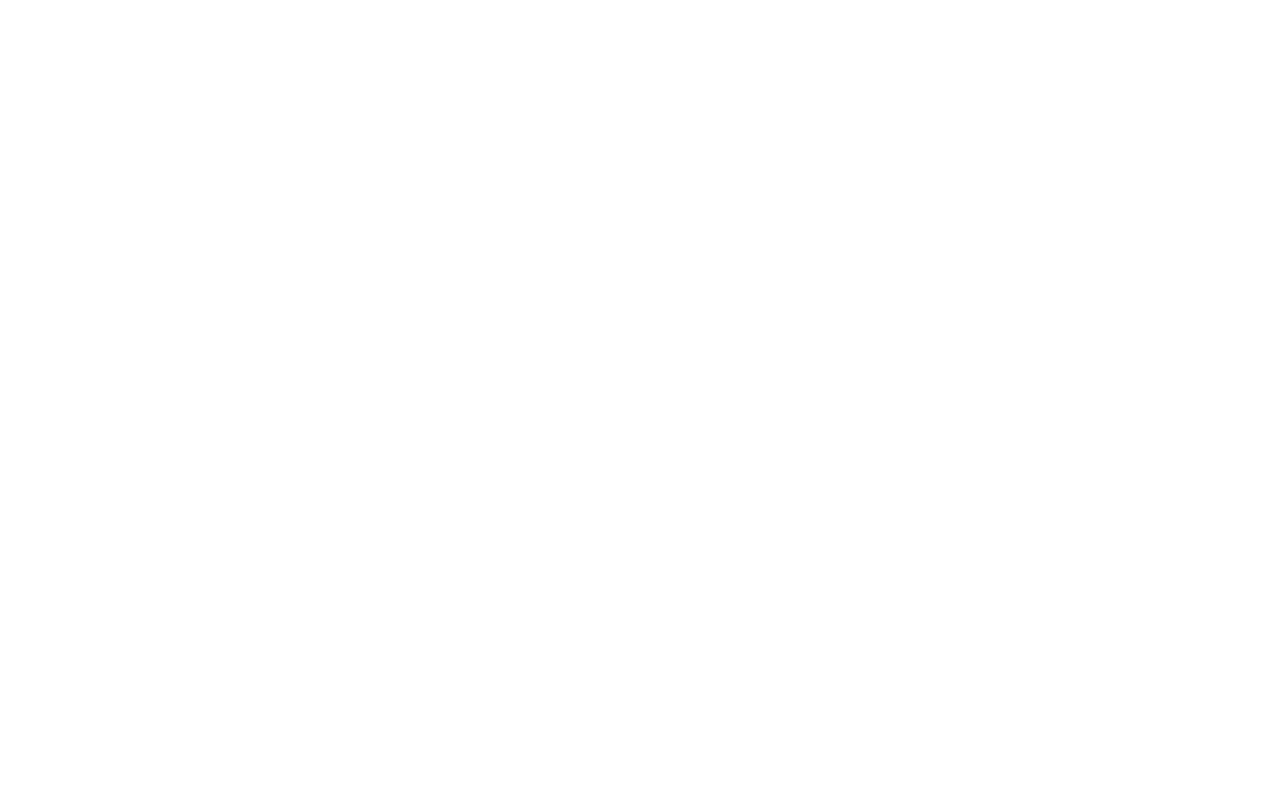
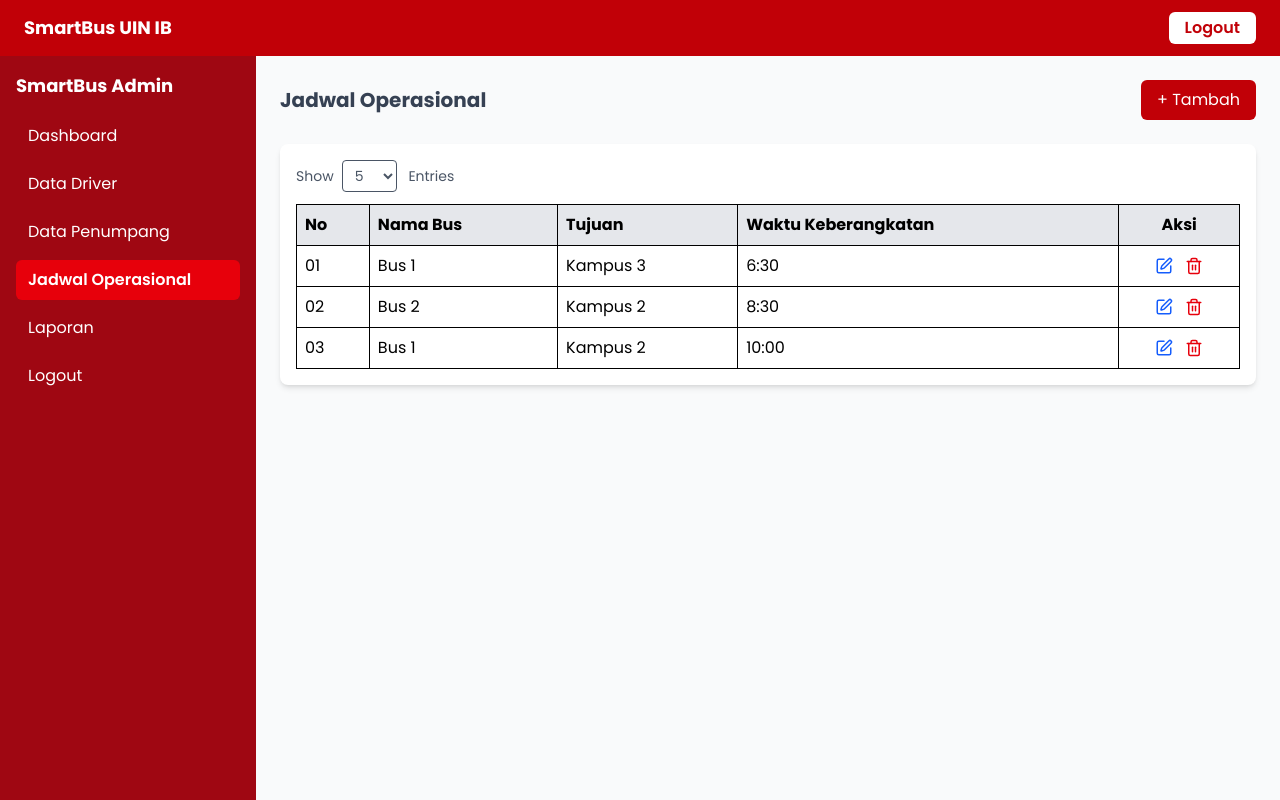
Before and after one commit to iniraply/smartbus-uinib, a React (Vite) app: page /admin/jadwal in a window 1280 px wide. Before the commit this address had no page. Built offline with nearby package versions, Linux system fonts and the light colour scheme.

Commit message:
feat(Admin): add Jadwal and Laporan menu

```diff
--- a/src/App.jsx
+++ b/src/App.jsx
@@ -5,6 +5,9 @@
 import LoginAdmin from "./pages/LoginAdmin";
 import AdminDashboard from "./pages/AdminDashboard";
 import AdminDataDriver from "./pages/AdminDataDriver";
+import AdminDataPenumpang from "./pages/AdminDataPenumpang";
+import AdminJadwal from "./pages/AdminJadwal";
+import AdminLaporan from "./pages/AdminLaporan";
 
 function App() {
   return (
@@ -16,6 +19,9 @@
         <Route path="/login/admin" element={<LoginAdmin />} />
         <Route path="/admin/dashboard" element={<AdminDashboard />} />
         <Route path="/admin/datadriver" element={<AdminDataDriver />} />
+        <Route path="/admin/datapenumpang" element={<AdminDataPenumpang />} />
+        <Route path="/admin/jadwal" element={<AdminJadwal />} />
+        <Route path="/admin/laporan" element={<AdminLaporan />} />
       </Routes>
     </Router>
   );
--- /dev/null
+++ b/src/pages/AdminJadwal.jsx
@@ -0,0 +1,114 @@
+// src/pages/AdminDataDriver.jsx
+import NavbarAdmin from "../components/NavbarAdmin";
+import SidebarAdmin from "../components/SidebarAdmin";
+import { useState } from "react";
+import { Edit, Trash2 } from "lucide-react";
+
+export default function AdminJadwal() {
+  const [drivers, setDrivers] = useState([
+    {
+      id: "01",
+      nama: "Bus 1",
+      username: "Kampus 3",
+      email: "6:30",
+      aktif: true,
+    },
+    {
+      id: "02",
+      nama: "Bus 2",
+      username: "Kampus 2",
+      email: "8:30",
+      aktif: true,
+    },
+    {
+      id: "03",
+      nama: "Bus 1",
+      username: "Kampus 2",
+      email: "10:00",
+      aktif: false,
+    },
+  ]);
+
+  const handleTambah = () => {
+    alert(
+      "Form tambah data driver akan muncul (belum dihubungkan ke backend)."
+    );
+  };
+
+  return (
+    <div className="flex flex-col h-screen">
+      <NavbarAdmin />
+      <div className="flex flex-1">
+        <SidebarAdmin />
+        <main className="flex-1 p-6 bg-gray-50 overflow-auto">
+          <div className="flex justify-between items-center mb-6">
+            <h2 className="text-xl font-bold text-gray-700">
+              Jadwal Operasional
+            </h2>
+            <button
+              onClick={handleTambah}
+              className="bg-red-700 text-white px-4 py-2 rounded-md hover:bg-red-800 transition"
+            >
+              + Tambah
+            </button>
+          </div>
+
+          {/* Table Section */}
+          <div className="bg-white shadow-md rounded-lg p-4">
+            <div className="flex justify-between items-center mb-3">
+              <span className="text-sm text-gray-600">
+                Show
+                <select className="mx-2 border rounded px-2 py-1">
+                  <option>5</option>
+                  <option>10</option>
+                  <option>25</option>
+                </select>{" "}
+                Entries
+              </span>
+            </div>
+
+            <table className="w-full border-collapse">
+              <thead>
+                <tr className="bg-gray-200 text-left">
+                  <th className="p-2 border">No</th>
+                  <th className="p-2 border">Nama Bus</th>
+                  <th className="p-2 border">Tujuan</th>
+                  <th className="p-2 border">Waktu Keberangkatan</th>
+                  <th className="p-2 border text-center">Aksi</th>
+                </tr>
+              </thead>
+              <tbody>
+                {drivers.map((d, i) => (
+                  <tr key={i} className="hover:bg-gray-100">
+                    <td className="p-2 border">{d.id}</td>
+                    <td className="p-2 border">{d.nama}</td>
+                    <td className="p-2 border">{d.username}</td>
+                    <td className="p-2 border">{d.email}</td>
+                    <td className="p-2 border text-center">
+                      <div className="flex justify-center gap-3">
+                        <button
+                          onClick={() => handleEdit(d.id)}
+                          className="text-blue-600 hover:text-blue-800"
+                          title="Edit"
+                        >
+                          <Edit size={18} />
+                        </button>
+                        <button
+                          onClick={() => handleDelete(d.id)}
+                          className="text-red-600 hover:text-red-800"
+                          title="Hapus"
+                        >
+                          <Trash2 size={18} />
+                        </button>
+                      </div>
+                    </td>
+                  </tr>
+                ))}
+              </tbody>
+            </table>
+          </div>
+        </main>
+      </div>
+    </div>
+  );
+}
--- /dev/null
+++ b/src/pages/AdminLaporan.jsx
@@ -0,0 +1,85 @@
+import NavbarAdmin from "../components/NavbarAdmin";
+import SidebarAdmin from "../components/SidebarAdmin";
+import { useState } from "react";
+
+export default function AdminLaporan() {
+  const [laporan, setLaporan] = useState([
+    {
+      id: 1,
+      nama: "Diandra Marsha",
+      isi: "Pelayanan busnya bagus",
+      tanggal: "18 Oktober 2025",
+    },
+    {
+      id: 2,
+      nama: "Rafi Hidayat",
+      isi: "GPS bus kadang delay, tolong diperbaiki 🙏",
+      tanggal: "17 Oktober 2025",
+    },
+    {
+      id: 3,
+      nama: "Siti Nurhaliza",
+      isi: "Jadwal bus sore sering terlambat.",
+      tanggal: "15 Oktober 2025",
+    },
+  ]);
+
+  const handleDetail = (id) => {
+    alert(`Detail laporan ID ${id} (belum dihubungkan ke backend).`);
+  };
+
+  return (
+    <div className="flex flex-col h-screen">
+      <NavbarAdmin />
+      <div className="flex flex-1">
+        <SidebarAdmin />
+        <main className="flex-1 bg-gray-50 p-6 overflow-auto">
+          {/* Header */}
+          <h2 className="text-xl font-bold text-gray-700 mb-6">
+            Laporan Penumpang
+          </h2>
+
+          {/* Daftar laporan */}
+          <div className="flex flex-col space-y-4">
+            {laporan.map((item, index) => (
+              <div
+                key={item.id}
+                className="flex justify-between items-start bg-white shadow-sm border border-gray-200 rounded-lg p-4 hover:shadow-md transition"
+              >
+                {/* Kiri */}
+                <div className="flex items-start space-x-4">
+                  {/* Titik garis timeline */}
+                  <div className="flex flex-col items-center">
+                    <div className="w-3 h-3 bg-red-700 rounded-full"></div>
+                    {index < laporan.length - 1 && (
+                      <div className="w-[2px] h-10 bg-gray-300"></div>
+                    )}
+                  </div>
+
+                  {/* Info laporan */}
+                  <div>
+                    <h3 className="font-semibold text-gray-800 text-base">
+                      {item.nama}
+                    </h3>
+                    <p className="text-sm text-gray-600 mb-2">{item.isi}</p>
+                    <button
+                      onClick={() => handleDetail(item.id)}
+                      className="text-sm bg-red-700 text-white px-3 py-1 rounded-md hover:bg-red-800 transition"
+                    >
+                      Detail Laporan
+                    </button>
+                  </div>
+                </div>
+
+                {/* Kanan - tanggal */}
+                <div className="text-sm text-gray-500 whitespace-nowrap">
+                  {item.tanggal}
+                </div>
+              </div>
+            ))}
+          </div>
+        </main>
+      </div>
+    </div>
+  );
+}
```
